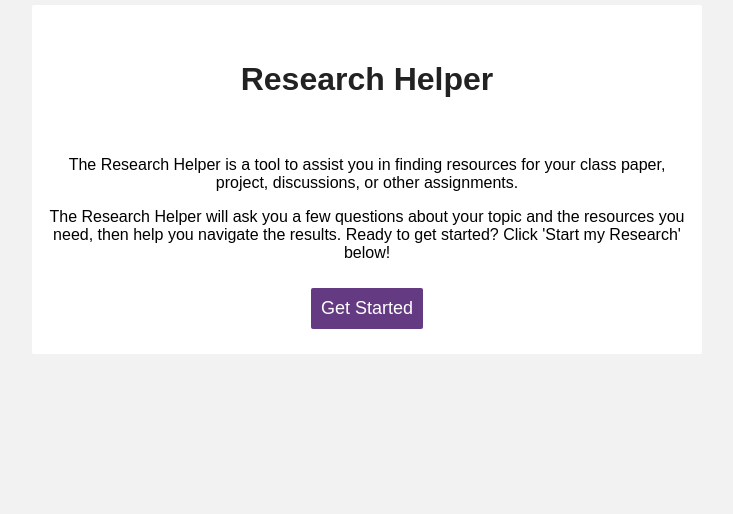
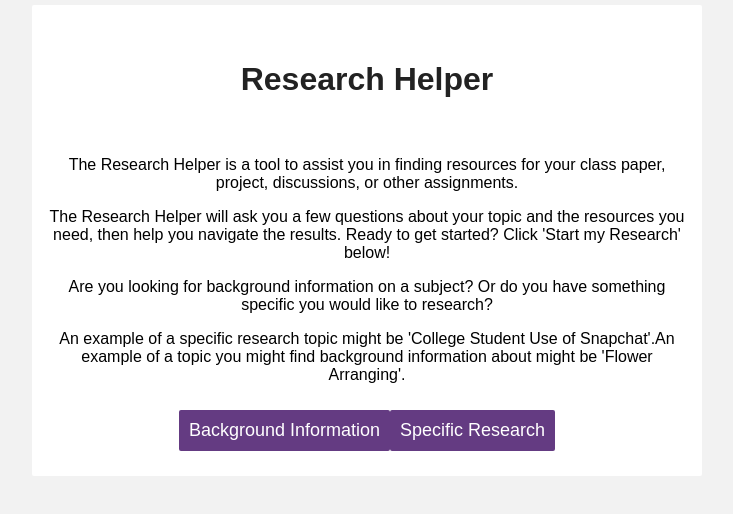
Before and after one commit to mdale-ebsco/research-helper, a React (Create React App) app: page / in a window 1280 px wide. Shown: the top 514 px of the page, without its empty margins (273-1006 px from the left). Built offline with nearby package versions, Linux system fonts and the light colour scheme.

Commit message:
Research Starter and EDS states

```diff
--- a/src/components/App.js
+++ b/src/components/App.js
@@ -6,11 +6,15 @@ import '../css/App.css';
 
 const machine = {
   start: {
-    GETSTARTED: 'input_topic'
+    BACKGROUND: 'researchstarter',
+    RESEARCH: 'eds'
   },
-  input_topic: {
-    BACKGROUND: 'researchstarter',
-    RESEARCH: 'eds',
+  researchstarter: {
+    SUBMITQUERY: 'rsResults',
+  },
+  eds: {
+    ANSWERQUESTION: 'edsResults',
+    SUBMITQUERY: 'edsResults'
   }
 };
 
@@ -28,16 +32,13 @@ class App extends Component {
 
     command(nextState, action) {
     switch (nextState) {
-      case 'input_topic':
-          alert("Hello from the command!");
-        break;
       case 'researchstarter':
-        if (action.items) {
-          // update the state with the found items
-          return { items: action.items };
-        }
+        alert("Research Starter");
         break;
       case 'eds':
+        alert("EDS");
+        break;
+      case 'null':
         if (action.item) {
           // update the state with the selected photo item
           return { items: action.item };
@@ -66,16 +67,30 @@ class App extends Component {
  handleSubmit(e) {
     e.persist();
     e.preventDefault();
-    this.transition({ type: 'GETSTARTED'});
+    this.setState({currentState: e.target.helperState});
+    this.transition({ type: e.target.name});
   }
 
   renderStartPage(state){
     return(
+      <div>
+        <p>Are you looking for background information on a subject? Or do you have something specific you would like to research?</p>
+        <p><span className="example">An example of a specific research topic might be 'College Student Use of Snapchat'.</span><span className="example">An example of a topic you might find background information about might be 'Flower Arranging'.</span></p>
         <button
+            name="BACKGROUND"
+            helperState="researchstarter"
             onClick={e => this.handleSubmit(e)}
             >
-            Get Started
+            Background Information
           </button>
+          <button
+            name="RESEARCH"
+            helperState="eds"
+            onClick={e => this.handleSubmit(e)}
+            >
+            Specific Research
+          </button>
+        </div>
     )
   }
 
```
